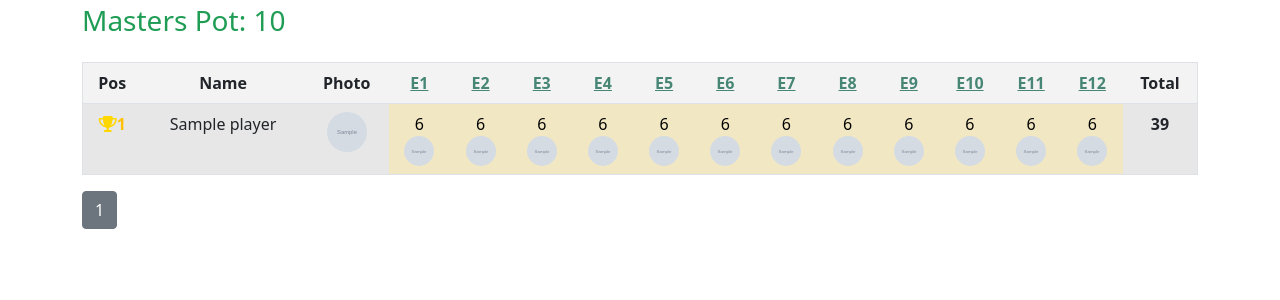
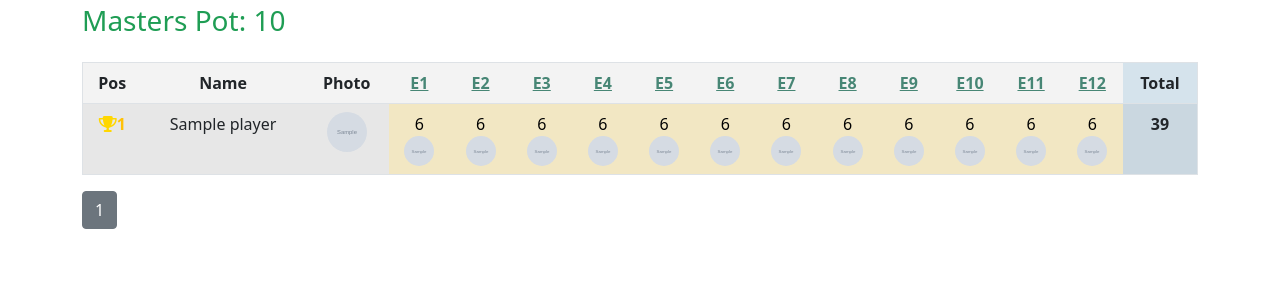
Before and after one commit to Sicret89/Poker-leaderboard, a Django app: page / in a window 1280 px wide. Shown: the part 76-376 px from the top of the page. Run offline with Django 3.2, Linux system fonts and the light colour scheme; tables that the repository leaves empty hold one stand-in row (values such as "Sample post"); grey boxes marked "Sample" are stand-in pictures; some libraries are stand-ins or nearby versions.

Commit message:
Add sticky row for scores

```diff
--- a/core/static/core/main.css
+++ b/core/static/core/main.css
@@ -104,3 +104,10 @@ body {
     background: #f1f6f9;
     border-radius: 20px;
   }
+
+  .sticky-row {
+    position: sticky;
+    right: 0;
+    background:#d5e3ec !important;
+    opacity: 1;
+  }
--- a/leaderboard/templates/leaderboard/leaderboard_list.html
+++ b/leaderboard/templates/leaderboard/leaderboard_list.html
@@ -23,7 +23,7 @@
             <th scope="col"><a class="episode-link" href="{% url 'episode10' %}">E10</a>
             <th scope="col"><a class="episode-link" href="{% url 'episode11' %}">E11</a>
             <th scope="col"><a class="episode-link" href="{% url 'episode12' %}">E12</a>
-            <th scope="col">Total</th>
+            <th scope="col" class="sticky-row">Total</th>
             {% if user.is_superuser %}
             <th>Actions</th>
             {% endif %}
@@ -152,7 +152,7 @@
               {% else %}
               <td>{{ player.total_e12 }}</td>
               {% endif %}
-              <th>{{ player.total }}</th>
+              <th class="sticky-row">{{ player.total }}</th>
               {% if user.is_superuser %}
                 <td class="text-center">
                     <a href="{% url 'dashboard' player.id %}"
```
